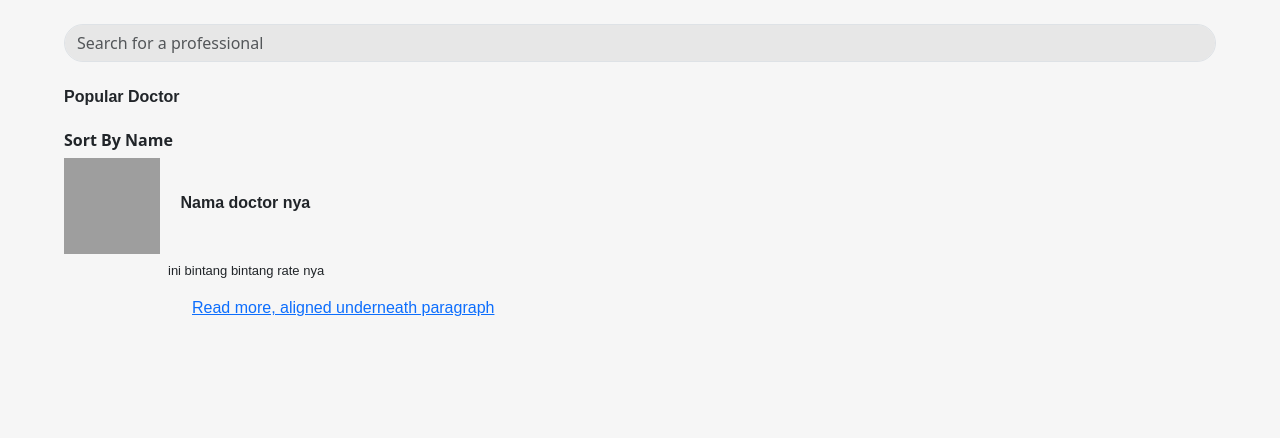
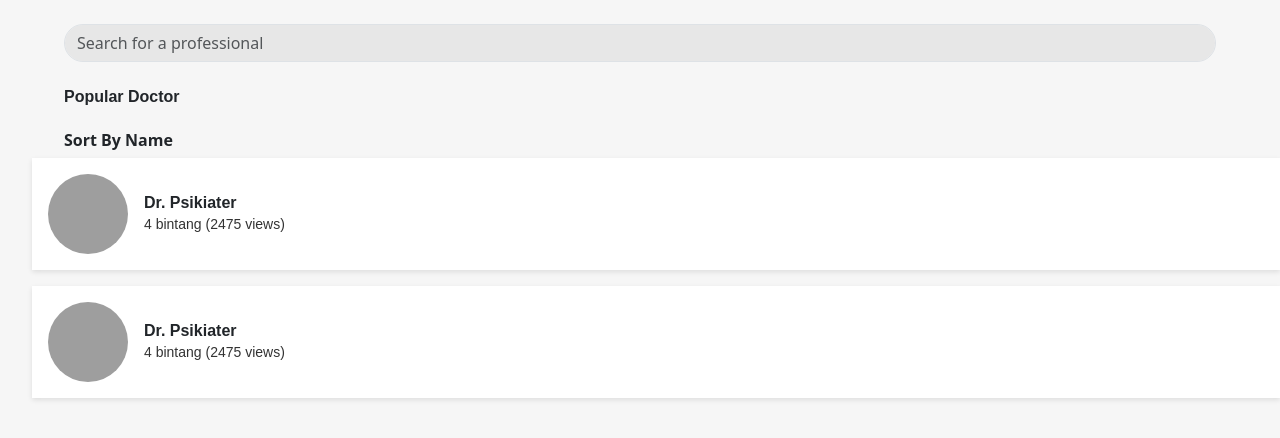
Before and after one commit to SE-GRUB/Heeru-FronD, a plain HTML site: page Konsultasi_dokter/KONSULTASI.html in a window 1280 px wide. Drawn offline with nearby package versions, Linux system fonts and the light colour scheme; no server answers; grey boxes are pictures that could not be loaded; a web font is replaced by a local one.

Commit message:
MANTAB SUDAH

```diff
--- a/Konsultasi_dokter/KONSULTASI.css
+++ b/Konsultasi_dokter/KONSULTASI.css
@@ -76,44 +76,45 @@ img.gambar{
   vertical-align: middle;
 } */
 
-#namadesc{
-  /* display: flex;
-  flex-direction: column; */
-}
-
 #carouselExample{
   /* background-color: purple; */
   padding-left: 5dvw;
 }
 
-
-#sortdoctor {
-  /* margin:10px auto; */
-  padding-left: 5dvw;
-  width:960px;
-
+.sortdoctor {
+  background-color: red;
+  display: flex;
+  align-items: center;
+  padding: 1rem;
+  /* border-radius: 0.5rem; */
+  box-shadow: 0 2px 5px rgba(0, 0, 0, 0.1);
+  background-color: #fff;
 }
 
-#sortdoctor header img,
-#sortdoctor header h5 {
-  display:inline-block;
-  vertical-align:middle;
+.sortdoctor img {
+  width: 80px;
+  height: 80px;
+  border-radius: 50%;
+  margin-right: 1rem;
 }
 
-#sortdoctor header img {
-width:6em;
+.sortdoctor-info {
+  flex: 1;
 }
 
-#sortdoctor header h5 {
-margin-left:1em;
+.sortdoctor-info h3 {
+  margin: 0;
+  font-size: 1rem;
+  font-weight: 600;
 }
 
-#sortdoctor p {
-  margin-top:0.5em;
-  margin-left:8em; /* img 6 + padding + h1 margin 1 */
+.sortdoctor-info p {
+  margin: 0.5rem 0;
+  font-size: 0.875rem;
+  color: #666;
 }
 
-#sortdoctor footer {
-  margin-left:8em;
-  margin-top: 1em;
+.sortdoctor-info span {
+  font-size: 0.875rem;
+  color: #333;
 }
--- a/Konsultasi_dokter/KONSULTASI.html
+++ b/Konsultasi_dokter/KONSULTASI.html
@@ -44,24 +44,39 @@
       <p>bintang nya</p>
     </ul> -->
 
+
+<!-- ============================================================================================================================================= -->
+
     <ul id="sortdoctor" class="test123">
 
-      <article>
-
-        <header>
-          <img class="gambar" src="https://media.tarkett-image.com/large/TH_24567080_24594080_24596080_24601080_24563080_24565080_24588080_001.jpg" alt="">
-          <h5>Nama doctor nya</h5>
-        </header>
-
-        <p>ini bintang bintang rate nya</p>
-
-        <footer>
-          <a href="#"> Read more, aligned underneath paragraph</a>
-        </footer>
-
+      <div class="sortdoctor">
+        <img src="https://media.tarkett-image.com/large/TH_24567080_24594080_24596080_24601080_24563080_24565080_24588080_001.jpg" alt="Doctor avatar">
+        <div class="sortdoctor-info">
+          <h3>Dr. Psikiater</h3>
+          <!-- <p>Psikiater</p> -->
+          <span>4 bintang (2475 views)</span>
+        </div>
       </div>
 
     </ul>
+
+    <ul id="sortdoctor" class="test123">
+
+      <div class="sortdoctor">
+        <img src="https://media.tarkett-image.com/large/TH_24567080_24594080_24596080_24601080_24563080_24565080_24588080_001.jpg" alt="Doctor avatar">
+        <div class="sortdoctor-info">
+          <h3>Dr. Psikiater</h3>
+          <!-- <p>Psikiater</p> -->
+          <span>4 bintang (2475 views)</span>
+        </div>
+      </div>
+
+    </ul>
+
+
+<!-- ============================================================================================================================================= -->
+
+
 
   <script src="https://cdn.jsdelivr.net/npm/bootstrap@5.3.2/dist/js/bootstrap.bundle.min.js" integrity="sha384-C6RzsynM9kWDrMNeT87bh95OGNyZPhcTNXj1NW7RuBCsyN/o0jlpcV8Qyq46cDfL" crossorigin="anonymous"></script>
   <script src="https://code.jquery.com/jquery-3.7.1.min.js" integrity="sha256-/JqT3SQfawRcv/BIHPThkBvs0OEvtFFmqPF/lYI/Cxo=" crossorigin="anonymous"></script>
```
